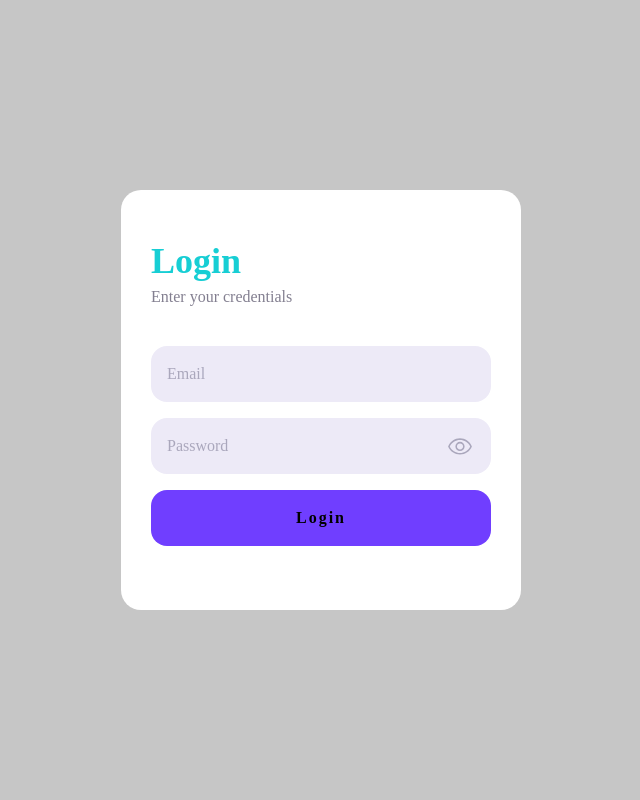
After one commit to SHAILESH141pandit/meme_project, a Django app: page /login/ in a window 1280 px wide. The commit adds this page. Shown: the whole page, without its empty margins (319-959 px from the left). Run offline with Django 4.2, Linux system fonts and the light colour scheme.

Commit message:
11/11/2022

```diff
--- a/meme/mainApp/urls.py
+++ b/meme/mainApp/urls.py
@@ -3,5 +3,6 @@ from . import views
 
 urlpatterns = [
     path("", views.home, name="home"),
-    path("register/", views.register, name="register")
+    path("register/", views.register, name="register"),
+    path("login/", views.login, name="login")
 ]
--- a/meme/mainApp/views.py
+++ b/meme/mainApp/views.py
@@ -7,12 +7,16 @@ def home(request):
     return HttpResponse("<h1>Welcome to Meme app.")
 
 
+
+
+
+# for Registation
 def register(request):
     if request.method == "POST":
 
         Fname = request.POST["Fname"]
         Lname = request.POST["Lname"]
-        tel = request.POST["tel"]
+        tel = request.POST["Tel"]
         email = request.POST["Email"]
         password = request.POST["Password"]
 
@@ -30,7 +34,23 @@ def register(request):
             print(i,":",var[i])
         print("----------------------------")
 
-
-        return HttpResponse("<h1>This is GET requist.")
+        return HttpResponse("<h1>This is GET requist for Registation.")
     else :
         return render(request, "Register.html")
+
+
+
+
+# for Login
+def login(request):
+    if request.method == "POST":
+
+        email = request.POST["Email"]
+        password = request.POST["Password"]
+        print(f"         Email : {email}")
+        print(f"      Password : {password}")
+
+        return HttpResponse("<h1>This is GET requist for Login.")
+
+    else:
+        return render(request, "Login.html")
--- /dev/null
+++ b/meme/static/LoginPage/Login.js
@@ -0,0 +1,12 @@
+ const togglePassword = button => {
+
+    button.classList.toggle("showing")
+
+    const input =
+        document.getElementById("password")
+
+    input.type =
+        input.type ==="password"
+        ? "text"
+        : "password"
+ }
--- /dev/null
+++ b/meme/static/LoginPage/styles.css
@@ -0,0 +1,111 @@
+* { box-sizing: border-box; }
+
+html, body, .wrapper { height: 100%; }
+
+@keyframes rotate {
+    100% { background-position: 0% 50%; }
+}
+
+body {
+    display: grid;
+    place-items: center;
+    margin: 0;
+    /* background-image: url(../Img/pexels.jpg); */
+    background-color: rgba(190, 190, 190, 0.87);
+    background-repeat: no-repeat;
+    background-size: cover;
+    font-family: Poppins;
+    color: #17ced4;
+    animation: rotate ls infinite alternate linear;
+}
+
+button {
+    background: transparent;
+    border: 0;
+    cursor: pointer;
+}
+
+.control {
+    border: 0;
+    border-radius: 1rem;
+    outline: none;
+    width: 100%;
+    height: 56px;
+    padding: 0 16px;
+    background: #edeaf7;
+    color: #5a4f79;
+    font-family: inherit;
+    font-size: 16px;
+    transition: 0.4s;
+}
+
+.login-card {
+    width: 400px;
+    padding: 50px 30px 64px;
+    border-radius: 1.25rem;
+    background: #ffffff;
+}
+
+.login-card > h2 {
+    font-size: 36px;
+    font-weight: 600;
+    margin: 0 0 6px;
+}
+
+.login-card > h3 {
+    color: #837f90;
+    margin: 0 0 40px;
+    font-weight: 500;
+    font-size: 1rem;
+}
+
+.login-form {
+    width: 100%;
+    margin: 0;
+    display: grid;
+    gap: 16px;
+}
+
+.login-form input.control::placeholder{
+    color: #aaa7bc;
+}
+
+.para {
+    color: #000000;
+}
+
+.login-form > button.control {
+    cursor: pointer;
+    width: 100%;
+    height: 56px;
+    padding: 0 16px;
+    background: #703eff;
+    color: 0;
+    font-family: inherit;
+    font-size: 1rem;
+    font-weight: 600;
+    text-align: center;
+    letter-spacing: 2px;
+    transition: all 0.375s;
+}
+
+.password {
+    position: relative;
+ }
+
+.toggle {
+    position: absolute;
+    top: 25%;
+    right: 16px;
+    translate: 0 -50;
+    width: 30px;
+    height: 30px;
+    background-image: url("./show.svg");
+    background-size: 85%;
+    background-position: center;
+    background-repeat: no-repeat;
+}
+
+.toggle.showing {
+    background-image: url("./hide.svg");
+}
--- /dev/null
+++ b/meme/templates/Login.html
@@ -0,0 +1,30 @@
+{% load static %}
+
+<!DOCTYPE html>
+<html lang="en">
+<head>
+    <link rel="stylesheet" href="{% static  'LoginPage/styles.css' %}">
+    <script type="text/javascript" src="{% static 'LoginPage/Login.js' %}"> </script>
+
+    <link rel="stylesheet" href="styles.css">
+    <meta charset="UTF-8">
+    <meta http-equiv="X-UA-Compatible" content="IE=edge">
+    <meta name="viewport" content="width=device-width, initial-scale=1.0">
+    <title>Login</title>
+</head>
+<body>
+    <div class ="login-card">
+        <h2>Login</h2>
+        <h3>Enter your credentials</h3>
+
+        <form class="login-form" action="/login/" method="POST"> <!--important for  action and  method-->
+            <input class="control" type="email" name="Email" placeholder="Email" autocomplete="off" required>
+            <div class="password">
+                <input class="control" id="password" type="password" name="Password" placeholder="Password" autocomplete="off" required>
+                <button class="toggle" type="button" onclick="togglePassword(this)"></button>
+            </div>
+                <button class="control"><p class="para">Login</p></button>
+        </form>
+    </div>
+</body>
+</html>
--- a/meme/templates/Register.html
+++ b/meme/templates/Register.html
@@ -3,8 +3,9 @@
 <!DOCTYPE html>
 <html lang="en">
 <head>
-    <link rel="stylesheet" href="{% static  'styles.css' %}">
+    <link rel="stylesheet" href="{% static  'RegisterPage/styles.css' %}">
     <script type="text/javascript" src="{% static 'Register/Register.js' %}"> </script>
+
     <meta charset="UTF-8">
     <meta http-equiv="X-UA-Compatible" content="IE=edge">
     <meta name="viewport" content="width=device-width, initial-scale=1.0">
@@ -18,7 +19,7 @@
         <form class="Register-form" action="/register/" method="POST"> <!--important for  action and  method-->
             <input class="control" type="text" name="Fname" placeholder="First name" autocomplete="off" required>
             <input class="control" type="text" name="Lname" placeholder="Last name" autocomplete="off" required>
-            <input class="control" type="tel" name="tel" placeholder="Phone number" autocomplete="off" required>
+            <input class="control" type="tel" name="Tel" placeholder="Phone number" autocomplete="off" required>
             <input class="control" type="email" name="Email" placeholder="Email" autocomplete="off" required>
 
             <div class="password">
```
Also changed, not shown: meme/static/LoginPage/hide.svg (renamed from meme/static/Register/hide.svg), meme/static/LoginPage/show.svg (renamed from meme/static/Register/show.svg), meme/static/RegisterPage/Register.js (renamed from meme/static/Register/Register.js), meme/static/RegisterPage/hide.svg (added), meme/static/RegisterPage/show.svg (added), meme/static/RegisterPage/styles.css (renamed from meme/static/styles.css).
